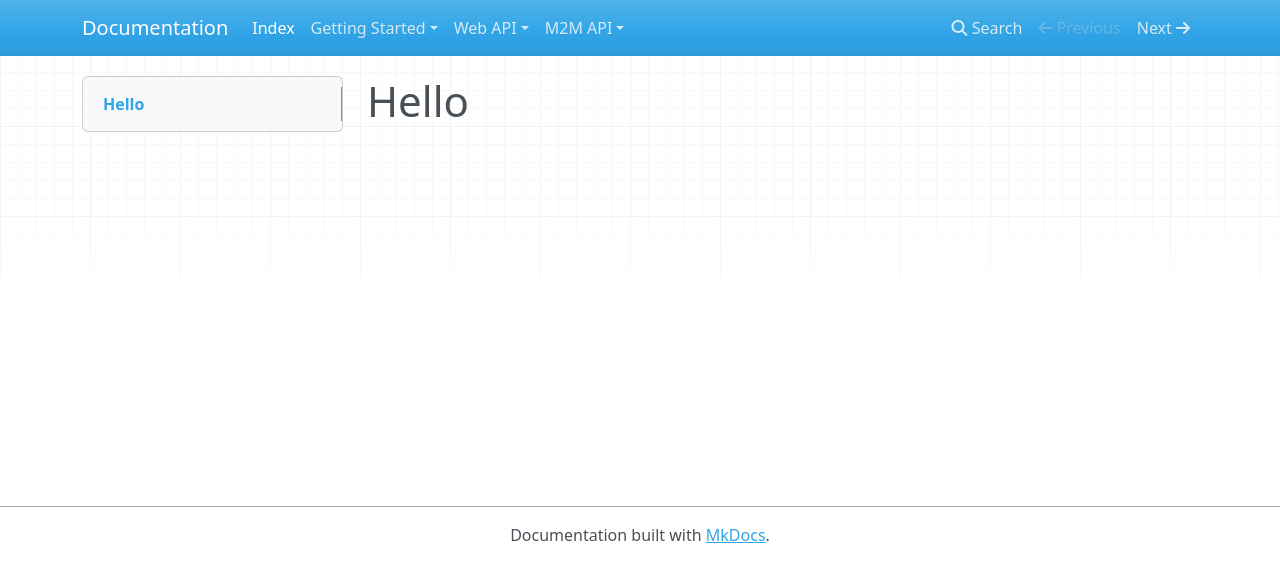
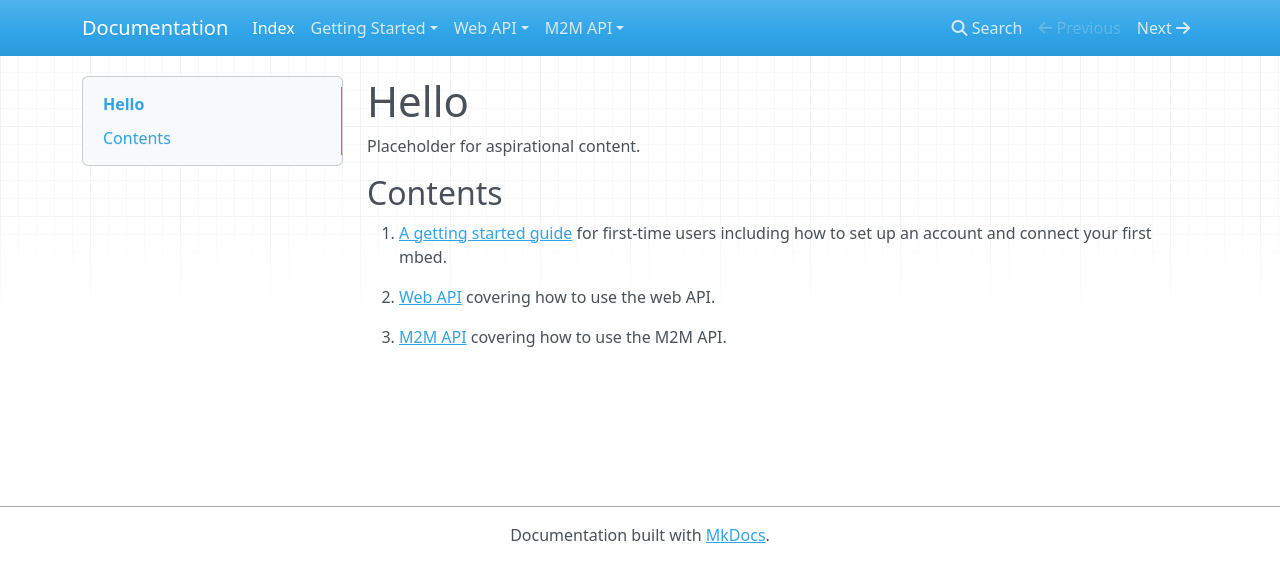
Before and after one commit to rainierwolfcastle/docs, an MkDocs documentation site: the page built from Docs/index.md, in a window 1280 px wide. Shown: the top 582 px of the page. Built offline with MkDocs 1.6.1, drawn with Linux system fonts in a browser that asks for light colours; nearby versions of some CDN libraries; old or Windows-style settings are respelled for this version of MkDocs.

Commit message:
Added a front page

```diff
--- a/Docs/index.md
+++ b/Docs/index.md
@@ -1 +1,11 @@
 # Hello
+
+Placeholder for aspirational content.
+
+## Contents
+
+1. [A getting started guide](GettingStarted/Intro.md) for first-time users including how to set up an account and connect your first mbed.
+
+2. [Web API](APIDocs/WebAPI.md) covering how to use the web API.
+
+3. [M2M API](APIDocs/M2MAPI.md) covering how to use the M2M API.
```
